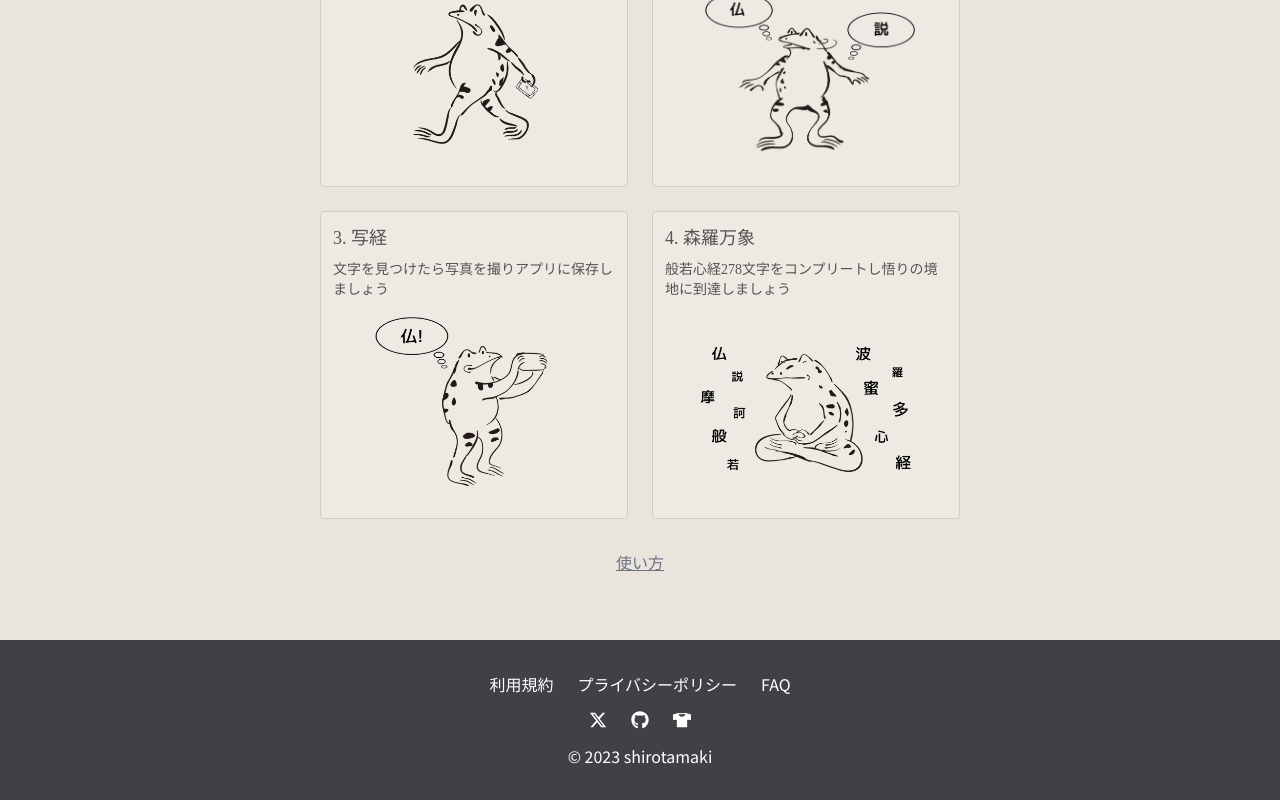
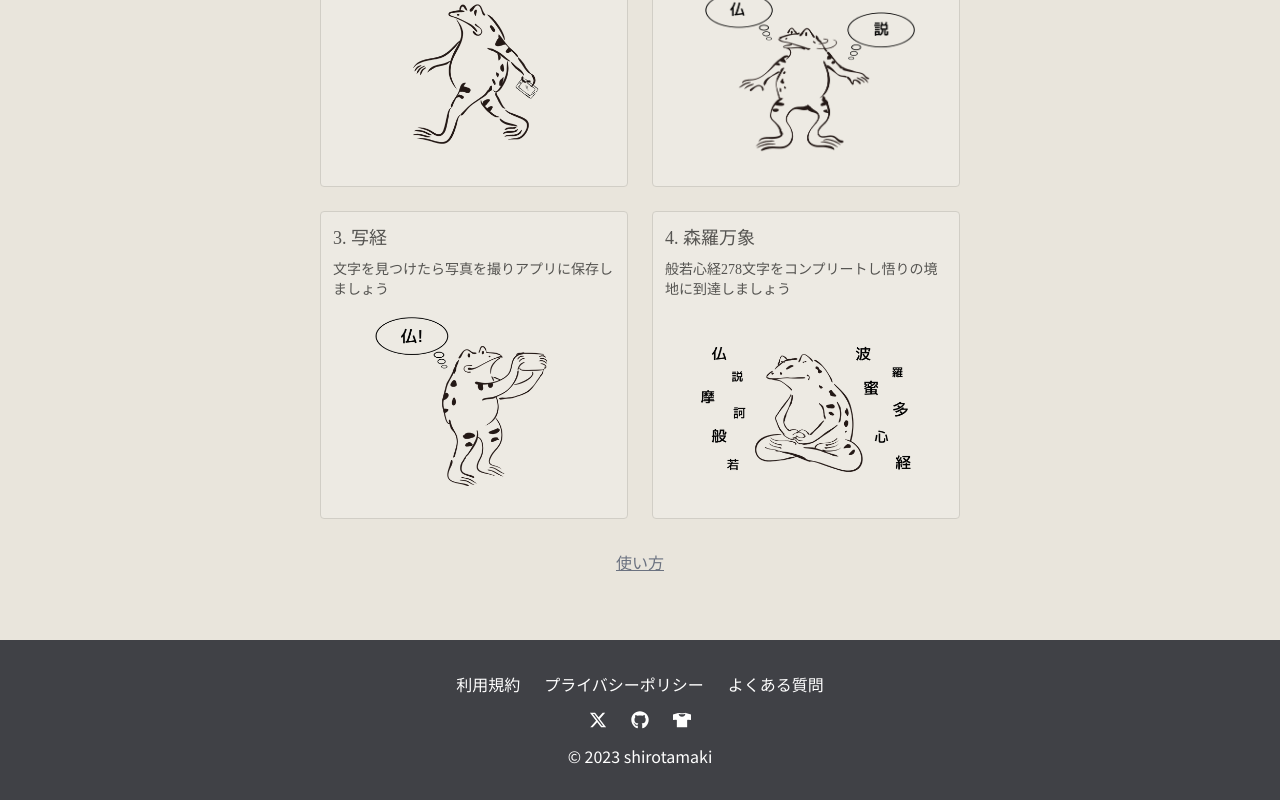
Before and after one commit to shirotamaki/outdoor-heart-sutra, a Next.js app in the folder frontend/: page / in a window 1280 px wide. Shown: the part 1053-1853 px from the top of the page. Built offline with nearby package versions, Linux system fonts and the light colour scheme; no server answers; a web font is replaced by a local one.

Commit message:
🩹 テキストを修正する

```diff
--- a/frontend/src/components/Footer.tsx
+++ b/frontend/src/components/Footer.tsx
@@ -27,7 +27,7 @@ const Footer = () => {
             href='/faq'
             className='hover:opacity-50 transition-all duration-100'
           >
-            FAQ
+            よくある質問
           </Link>
         </nav>
         <nav className='flex flex-row space-x-6 items-center md:mb-3 mb-2'>
```
